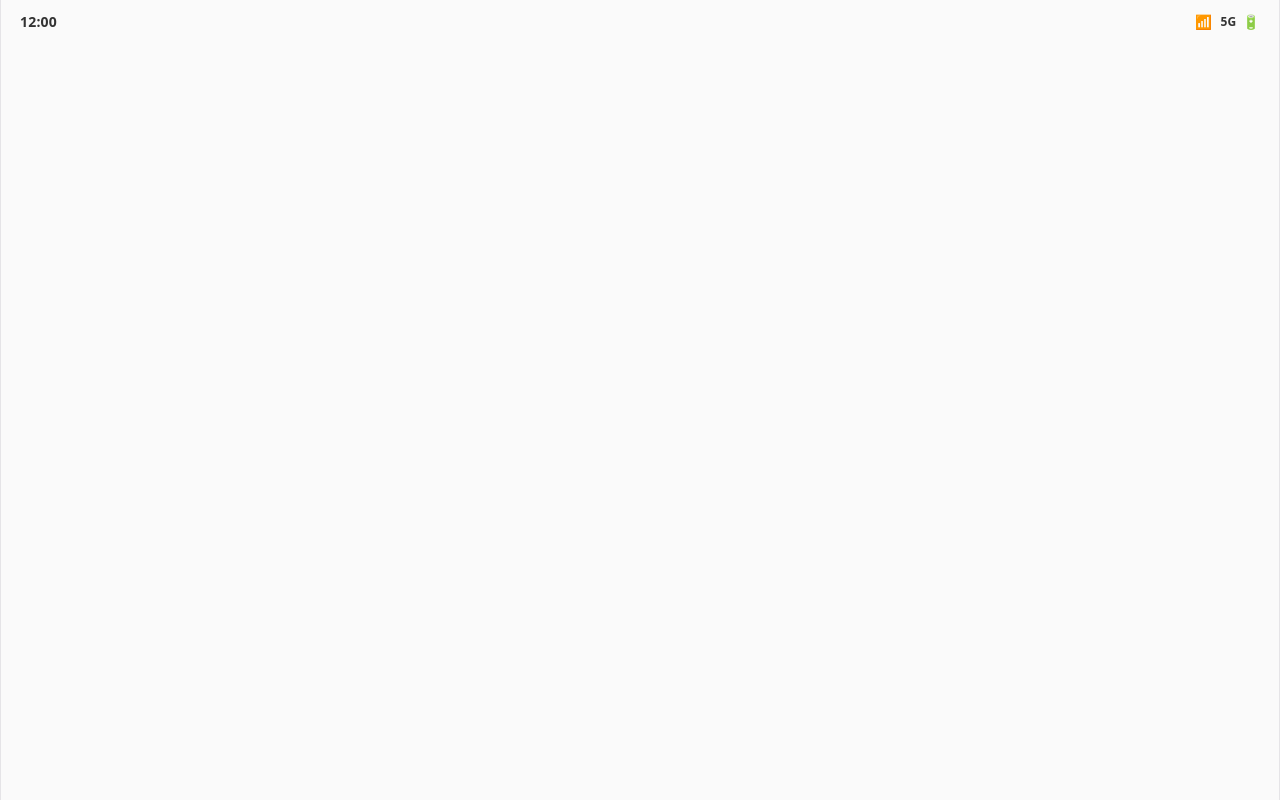
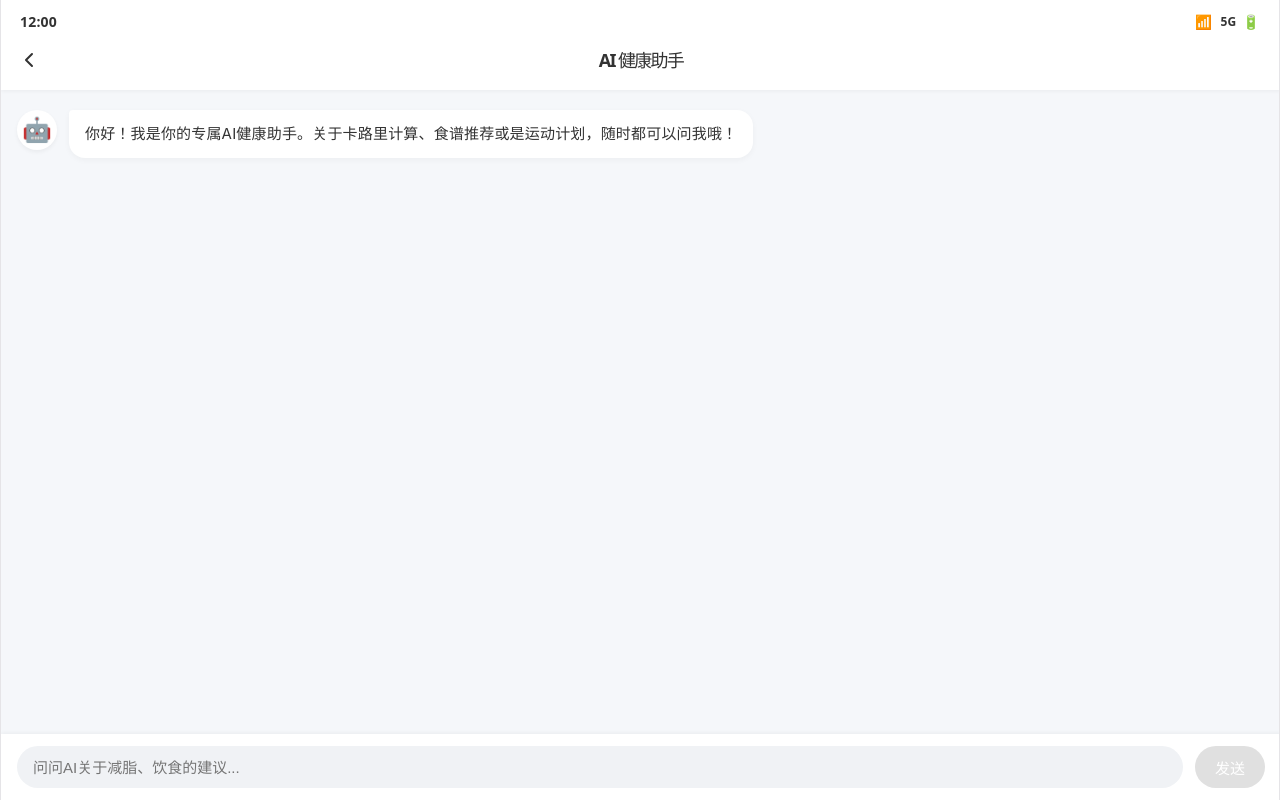
Before and after one commit to XW-learning/diet-system-front, a Vue app: page /ai in a window 1280 px wide. Before the commit this address had no page. Built offline with nearby package versions, Linux system fonts and the light colour scheme; sample sign-in values are in the browser's storage.

Commit message:
添加ai聊天界面

```diff
--- a/src/router/index.ts
+++ b/src/router/index.ts
@@ -49,6 +49,13 @@ const routes: Array<RouteRecordRaw> = [
     name: 'Login',
     component: () => import('@/views/user/login/Login.vue'),
     meta: { depth: 2 }
+  },
+  {
+    path: '/ai',
+    name: 'AiChat',
+    component: () => import('@/views/user/AIchat/AiChat.vue'),
+    // depth: 2 确保从右侧滑入，且底部不会有 Navbar 挡住聊天输入框
+    meta: { requiresAuth: true, depth: 2, title: 'AI健康助手' }
   },
   {
     path: '/search',
--- /dev/null
+++ b/src/views/user/AIchat/AiChat.vue
@@ -0,0 +1,344 @@
+<template>
+    <div class="chat-container">
+        <header class="chat-header">
+            <div class="back-btn" @click="goBack">
+                <svg viewBox="0 0 24 24" width="24" height="24" stroke="#333" stroke-width="2" fill="none"
+                    stroke-linecap="round" stroke-linejoin="round">
+                    <polyline points="15 18 9 12 15 6"></polyline>
+                </svg>
+            </div>
+            <h1 class="header-title">AI 健康助手</h1>
+            <div class="header-right"></div>
+        </header>
+
+        <main class="chat-main" ref="messagesContainer">
+            <div v-for="msg in messages" :key="msg.id"
+                :class="['message-wrapper', msg.role === 'user' ? 'is-user' : 'is-ai']">
+                <div class="avatar ai-avatar" v-if="msg.role === 'ai'">
+                    🤖
+                </div>
+
+                <div class="message-bubble">
+                    {{ msg.content }}
+                </div>
+
+                <div class="avatar user-avatar" v-if="msg.role === 'user'">
+                    <img src="@/assets/avatar.jpg" alt="User" class="avatar-img" />
+                </div>
+            </div>
+
+            <div class="message-wrapper is-ai" v-if="isTyping">
+                <div class="avatar ai-avatar">🤖</div>
+                <div class="message-bubble typing-indicator">
+                    <span></span><span></span><span></span>
+                </div>
+            </div>
+        </main>
+
+        <footer class="chat-footer">
+            <div class="input-wrapper">
+                <input type="text" v-model="inputText" @keyup.enter="sendMessage" placeholder="问问AI关于减脂、饮食的建议..."
+                    class="chat-input" :disabled="isTyping" />
+                <button class="send-btn" :class="{ 'is-active': inputText.trim().length > 0 }" @click="sendMessage"
+                    :disabled="isTyping || !inputText.trim()">
+                    发送
+                </button>
+            </div>
+        </footer>
+    </div>
+</template>
+
+<script setup lang="ts">
+import { ref, nextTick, onMounted } from 'vue';
+import { useRouter } from 'vue-router';
+
+// 如果没有配置 router，可以将这里替换为你的返回逻辑
+const router = useRouter();
+
+interface Message {
+    id: number;
+    role: 'user' | 'ai';
+    content: string;
+}
+
+// 初始化对话数据
+const messages = ref<Message[]>([
+    {
+        id: Date.now(),
+        role: 'ai',
+        content: '你好！我是你的专属AI健康助手。关于卡路里计算、食谱推荐或是运动计划，随时都可以问我哦！'
+    }
+]);
+
+const inputText = ref('');
+const isTyping = ref(false);
+const messagesContainer = ref<HTMLElement | null>(null);
+
+// 滚动到底部（保持最新消息在视野内）
+const scrollToBottom = async () => {
+    await nextTick();
+    if (messagesContainer.value) {
+        messagesContainer.value.scrollTop = messagesContainer.value.scrollHeight;
+    }
+};
+
+// 返回上一页
+const goBack = () => {
+    router.back();
+};
+
+// 发送消息处理逻辑
+const sendMessage = async () => {
+    const text = inputText.value.trim();
+    if (!text || isTyping.value) return;
+
+    // 1. 渲染用户发送的消息
+    messages.value.push({
+        id: Date.now(),
+        role: 'user',
+        content: text
+    });
+    inputText.value = '';
+    scrollToBottom();
+
+    // 2. 触发AI输入状态
+    isTyping.value = true;
+    scrollToBottom();
+
+    // 3. 模拟网络请求与AI回复 (这里后续可替换为对接你的后端 api/ai 接口)
+    setTimeout(() => {
+        isTyping.value = false;
+        messages.value.push({
+            id: Date.now(),
+            role: 'ai',
+            content: `这是一个模拟回复。你刚才问了关于：“${text}” 的问题。在实际项目中，这里会显示大模型生成的健康建议。`
+        });
+        scrollToBottom();
+    }, 1500);
+};
+
+// 页面加载完成后自动滚动到底部
+onMounted(() => {
+    scrollToBottom();
+});
+</script>
+
+<style scoped>
+/* 容器采用 Flex 布局，铺满全屏 */
+.chat-container {
+    display: flex;
+    flex-direction: column;
+    height: 100vh;
+    background-color: #f5f7fa;
+    font-family: -apple-system, BlinkMacSystemFont, "Segoe UI", Roboto, sans-serif;
+}
+
+/* --- 1. 头部样式 --- */
+.chat-header {
+    display: flex;
+    align-items: center;
+    justify-content: space-between;
+    height: 90px;
+    padding: 30px 16px 0px 16px;
+    background-color: #ffffff;
+    box-shadow: 0 1px 4px rgba(0, 0, 0, 0.05);
+    z-index: 10;
+}
+
+.back-btn {
+    padding: 8px 0;
+    cursor: pointer;
+    display: flex;
+    align-items: center;
+}
+
+.header-title {
+    font-size: 18px;
+    font-weight: 600;
+    color: #333333;
+    margin: 0;
+}
+
+.header-right {
+    width: 24px;
+    /* 占位，使标题居中 */
+}
+
+/* --- 2. 聊天区域样式 --- */
+.chat-main {
+    flex: 1;
+    overflow-y: auto;
+    padding: 20px 16px;
+    display: flex;
+    flex-direction: column;
+    gap: 20px;
+}
+
+/* 隐藏滚动条但保留滚动功能 (适配移动端) */
+.chat-main::-webkit-scrollbar {
+    display: none;
+}
+
+.message-wrapper {
+    display: flex;
+    align-items: flex-start;
+    width: 100%;
+}
+
+.is-user {
+    justify-content: flex-end;
+}
+
+.is-ai {
+    justify-content: flex-start;
+}
+
+/* 头像通用样式 */
+.avatar {
+    width: 40px;
+    height: 40px;
+    border-radius: 50%;
+    display: flex;
+    align-items: center;
+    justify-content: center;
+    font-size: 24px;
+    flex-shrink: 0;
+    overflow: hidden;
+    box-shadow: 0 2px 4px rgba(0, 0, 0, 0.05);
+}
+
+.avatar-img {
+    width: 100%;
+    height: 100%;
+    object-fit: cover;
+}
+
+.user-avatar {
+    margin-left: 12px;
+    background-color: #e6f7ff;
+}
+
+.ai-avatar {
+    margin-right: 12px;
+    background-color: #ffffff;
+}
+
+/* 消息气泡样式 */
+.message-bubble {
+    max-width: 70%;
+    padding: 12px 16px;
+    border-radius: 16px;
+    font-size: 15px;
+    line-height: 1.6;
+    word-wrap: break-word;
+    box-shadow: 0 2px 6px rgba(0, 0, 0, 0.04);
+}
+
+.is-user .message-bubble {
+    background-color: #1890ff;
+    /* 主题蓝，可根据你们的UI规范替换为主色调 */
+    color: #ffffff;
+    border-top-right-radius: 4px;
+    /* 右上角直角，增强指向性 */
+}
+
+.is-ai .message-bubble {
+    background-color: #ffffff;
+    color: #333333;
+    border-top-left-radius: 4px;
+    /* 左上角直角，增强指向性 */
+}
+
+/* --- 3. 打字机动画样式 --- */
+.typing-indicator {
+    display: flex;
+    align-items: center;
+    gap: 4px;
+    height: 48px;
+    box-sizing: border-box;
+}
+
+.typing-indicator span {
+    display: inline-block;
+    width: 6px;
+    height: 6px;
+    background-color: #999999;
+    border-radius: 50%;
+    animation: bounce 1.4s infinite ease-in-out both;
+}
+
+.typing-indicator span:nth-child(1) {
+    animation-delay: -0.32s;
+}
+
+.typing-indicator span:nth-child(2) {
+    animation-delay: -0.16s;
+}
+
+@keyframes bounce {
+
+    0%,
+    80%,
+    100% {
+        transform: scale(0);
+    }
+
+    40% {
+        transform: scale(1);
+    }
+}
+
+/* --- 4. 底部输入区样式 --- */
+.chat-footer {
+    background-color: #ffffff;
+    box-shadow: 0 -1px 4px rgba(0, 0, 0, 0.05);
+    /* 适配刘海屏底部安全距离 */
+    padding-bottom: env(safe-area-inset-bottom);
+}
+
+.input-wrapper {
+    display: flex;
+    align-items: center;
+    padding: 12px 16px;
+}
+
+.chat-input {
+    flex: 1;
+    height: 42px;
+    border: none;
+    background-color: #f0f2f5;
+    border-radius: 21px;
+    padding: 0 16px;
+    font-size: 15px;
+    outline: none;
+    transition: background-color 0.2s;
+}
+
+.chat-input:focus {
+    background-color: #e6f7ff;
+}
+
+.chat-input:disabled {
+    background-color: #e8e8e8;
+    color: #999;
+}
+
+.send-btn {
+    margin-left: 12px;
+    height: 42px;
+    padding: 0 20px;
+    border: none;
+    border-radius: 21px;
+    background-color: #e0e0e0;
+    color: #ffffff;
+    font-size: 15px;
+    font-weight: 500;
+    transition: all 0.3s;
+}
+
+.send-btn.is-active {
+    background-color: #1890ff;
+    cursor: pointer;
+    box-shadow: 0 4px 10px rgba(24, 144, 255, 0.3);
+}
+</style>
```
